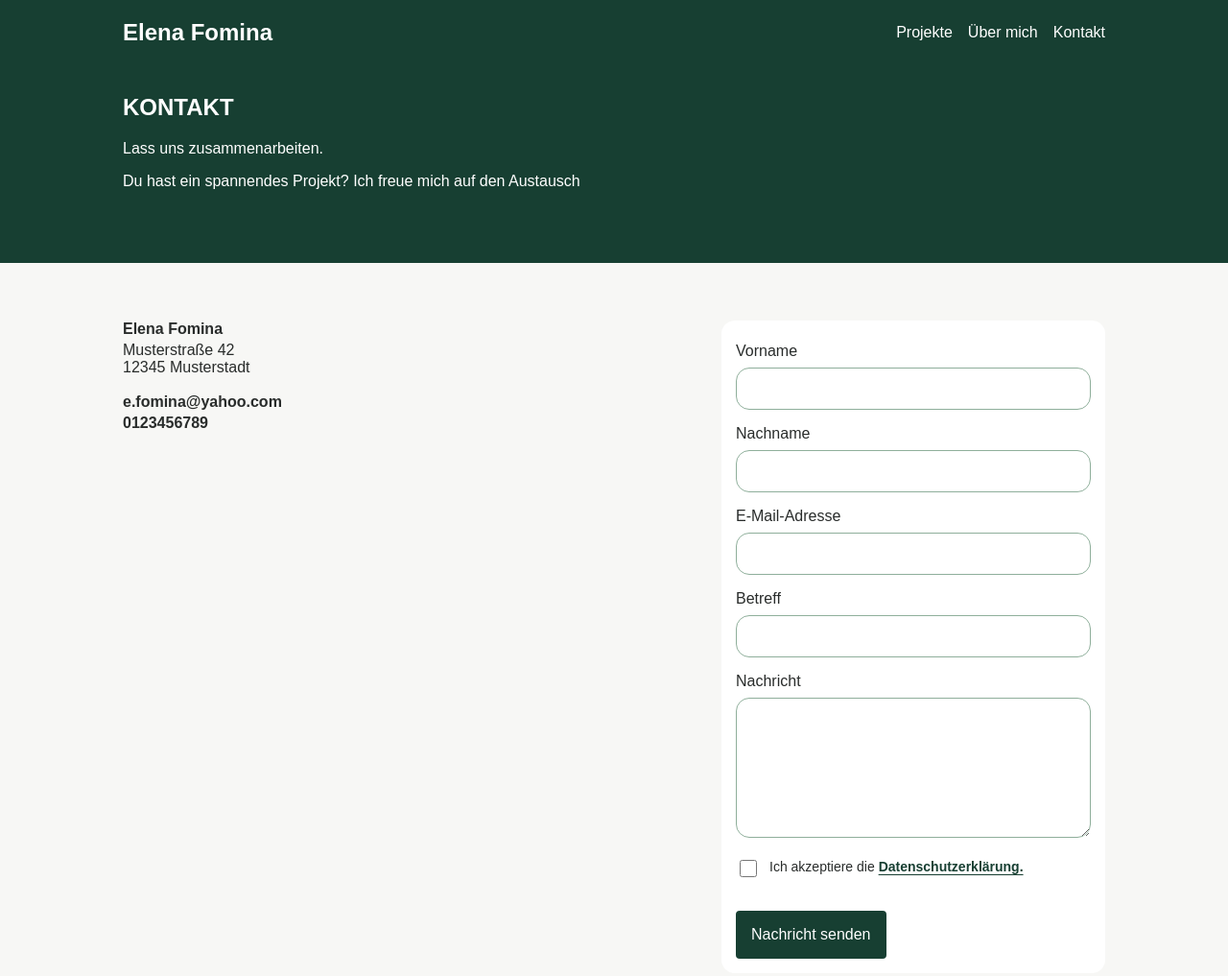
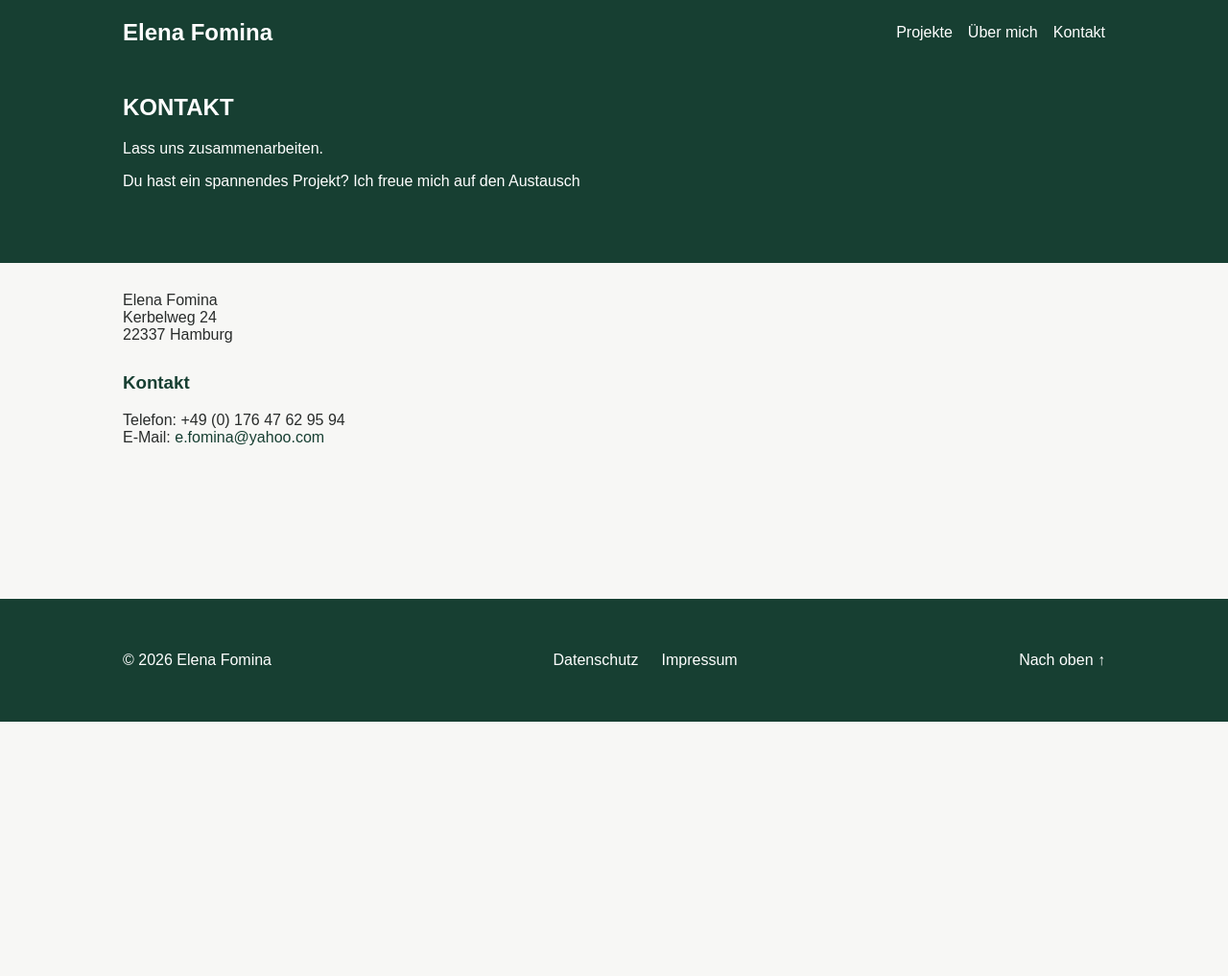
Before and after one commit to efomina-hamburg/portfolio, a plain HTML site: page html/kontakt.html in a window 1280 px wide. Shown: the top 1017 px of the page at 96% size. After the commit the page ends 800 px from the top, so only its background shows below. Drawn offline with nearby package versions, Linux system fonts and the light colour scheme.

Commit message:
Update portfolio and add favicon

```diff
--- a/css/style-portfolio-kurz.css
+++ b/css/style-portfolio-kurz.css
@@ -157,8 +157,6 @@ nav a {
     text-transform: uppercase;
 }
 
-
-
 h3 {
     color: var(--color-primary);
     margin-top: 30px;
@@ -181,6 +179,7 @@ h3 {
 
 .contact-info {
     min-width: 0;
+    min-height: 230px;
 }
 
 .contact-info span {
@@ -290,7 +289,7 @@ h3 {
 
 .legal-notice {
     padding-top: 30px;
-    height: 500px;
+    min-height: 350px;
 }
 
 .data-protection {
--- a/html/kontakt.html
+++ b/html/kontakt.html
@@ -4,6 +4,9 @@
 <head>
     <meta charset="UTF-8">
     <meta name="viewport" content="width=device-width, initial-scale=1.0">
+    <link rel="icon" type="image/svg+xml" href="../images/favicon.svg">
+    <link rel="icon" type="image/png" sizes="32x32" href="../images/favicon-32x32.png">
+    <link rel="shortcut icon" href="../images/favicon.ico">
     <title>Kontakt – Elena Fomina | UX/UI & Digital Design</title>
     <meta name="description" content="Kontaktiere Elena Fomina für Anfragen
     zu UX/UI Design, Webdesign und visueller Kommunikation. Ich freue mich auf
@@ -49,19 +52,34 @@
     </header>
 
     <main>
-        <section class="contact container">
+        <section class="container">
+
+            <div class="legal-notice">
+                <p>Elena Fomina<br />
+                    Kerbelweg 24<br />
+                    22337 Hamburg</p>
+
+                <h3>Kontakt</h3>
+                <p>Telefon: +49 (0) 176 47 62 95 94<br />
+                    E-Mail: <a href="mailto:e.fomina@yahoo.com">e.fomina@yahoo.com</a></p>
+            </div>
+
+
+        </section>
+        <!--         <section class="contact container">
 
             <div class="contact-info">
                 <strong>Elena Fomina</strong><br>
-                <span>Musterstraße 42</span>
-                <span>12345 Musterstadt</span>
+                <span>Kerbelweg 24</span>
+                <span>22337 Hamburg</span>
                 <br>
                 <strong>e.fomina@yahoo.com</strong>
                 <br>
-                <strong>0123456789</strong>
+                <strong>017647629594</strong>
             </div>
+                    </section> -->
 
-            <div class="form-wrapper">
+        <!--             <div class="form-wrapper">
 
                 <form id="contact-form" novalidate>
                     <label for="firstname">Vorname</label>
@@ -100,9 +118,9 @@
                     </p>
                 </form>
 
-            </div>
+            </div> -->
 
-        </section>
+
     </main>
     <footer class="site-footer">
         <div class="container footer-inner">
```
Also changed, not shown: html/cx.html (+3 -0 lines), html/datenschutz.html (+3 -0 lines), html/impressum.html (+6 -5 lines), html/logtech-festival.html (+3 -0 lines), html/swlb.html (+3 -0 lines), html/ueber-mich.html (+3 -0 lines), index.html (+3 -0 lines), images/favicon-32x32.png (added), images/favicon.ico (added), images/favicon.svg (added).
